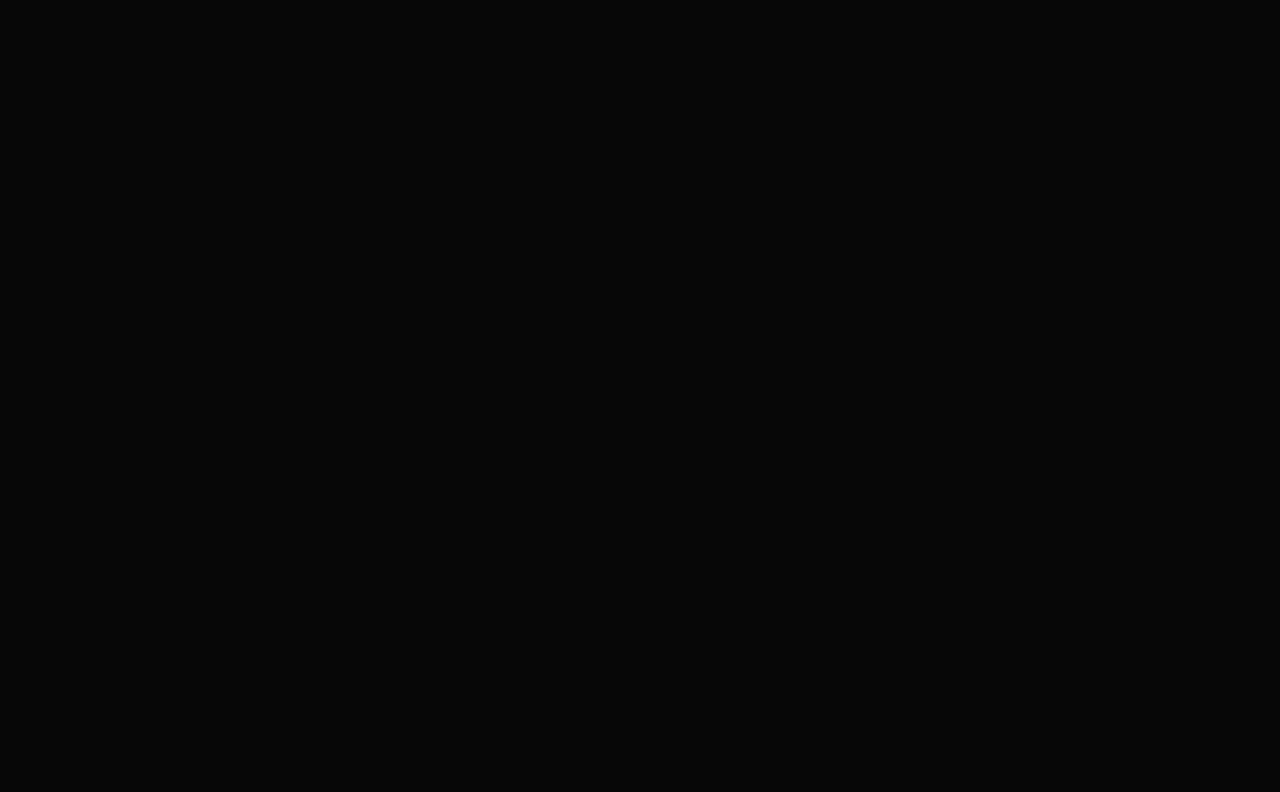
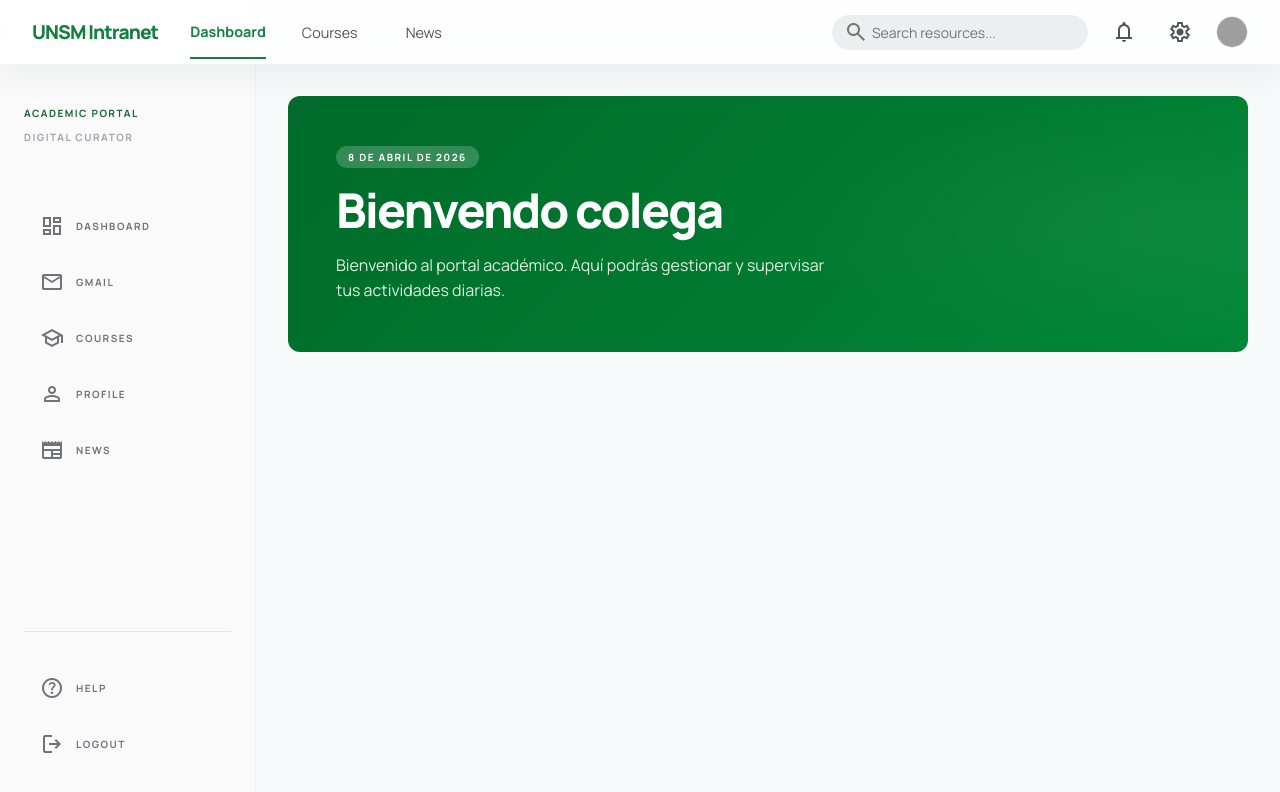
Before and after one commit to CrisMestanza/frontOti, a React (Vite) app: page /comedor in a window 1280 px wide. Before the commit this address had no page. Shown: the top 792 px of the page. Built offline with nearby package versions, Linux system fonts and the light colour scheme; grey boxes are pictures that could not be loaded; the HTML template or start-up script is replaced by a standard one.

Commit message:
second commit

```diff
--- a/src/App.jsx
+++ b/src/App.jsx
@@ -2,6 +2,7 @@
 import { BrowserRouter, Routes, Route } from 'react-router-dom';
 import Dashboard from './pages/dashboard/Dashboard';
 import Gmail from './pages/gmail/Gmail';
+import BecasComedor from './pages/becasComedor/BecasComedor';
 
 export default function App() {
   return (
@@ -9,6 +10,7 @@ export default function App() {
       <Routes>
         <Route path="/dashboard" element={<Dashboard />} />
         <Route path="/gmail" element={<Gmail />} />
+        <Route path="/comedor" element={<BecasComedor />} />
       </Routes>
     </BrowserRouter>
   );
--- /dev/null
+++ b/src/pages/becasComedor/BecasComedor.jsx
@@ -0,0 +1,144 @@
+// Dashboard.jsx
+// Uso: importa y úsalo como elemento de ruta en tu router
+// Ej: <Route path="/dashboard" element={<Dashboard />} />
+
+import styles from '../dashboard/Dashboard.module.css';
+import SideNav from '../../components/SideNav';
+
+// ─── Sub-components ────────────────────────────────────────────────────────────
+
+// sidebar de arriba
+function TopNav() {
+<SideNav />
+  return (
+    <nav className={styles.topNav}>
+      <div className={styles.topNavInner}>
+        <div className={styles.topNavLeft}>
+          <a href="#" className={styles.logo}>UNSM Intranet</a>
+          <div className={styles.topNavLinks} style={{ display: 'none', gap: '1.5rem', marginLeft: '2rem' }}
+            // Se muestra en md+ via CSS del módulo si agregas breakpoint; aquí se oculta en móvil
+          >
+            <a href="#" className={styles.topNavLinkActive}>Dashboard</a>
+            <a href="#" className={styles.topNavLink}>Courses</a>
+            <a href="#" className={styles.topNavLink}>News</a>
+          </div>
+          {/* Links visibles solo md+ */}
+          <div className={styles.topNavLinks}>
+            <a href="#" className={styles.topNavLinkActive}>Dashboard</a>
+            <a href="#" className={styles.topNavLink}>Courses</a>
+            <a href="#" className={styles.topNavLink}>News</a>
+          </div>
+        </div>
+
+        <div className={styles.topNavRight}>
+          <div className={styles.searchWrapper}>
+            <span className={`material-symbols-outlined ${styles.searchIcon}`}>search</span>
+            <input
+              type="text"
+              className={styles.searchInput}
+              placeholder="Search resources..."
+            />
+          </div>
+          <button className={styles.iconBtn}>
+            <span className="material-symbols-outlined">notifications</span>
+          </button>
+          <button className={styles.iconBtn}>
+            <span className="material-symbols-outlined">settings</span>
+          </button>
+          <div className={styles.avatar}>
+            <img
+              src="https://lh3.googleusercontent.com/aida-public/AB6AXuBbkZ6AKnZBP8dM_MRyXY-BhReIl9-X2ip9Bw74ehlvD8-FpcEkiqVRL5Cc3ykUweQ_EsmKpgr4sYPBm8_gtd9ZdMoXbpEhdrdljXnxrJMKO6lXppIFtR6va7lAySyA05_yEuvRE_3U0ssPo_-5bYiyf_E--Tu4M57u6GJCuTseIk0Bjn_I_nV8piVNUsz3cSWI7GXtCXM8upwUunfn-Z8vAseglWhYpDX6dcYJ5qfQ7LVhe2L1gTO-iZ0-WlJjev5gQo_5BdHpirI"
+              alt="Foto de perfil"
+            />
+          </div>
+        </div>
+      </div>
+    </nav>
+  );
+}
+// fin de sidebar de arriba
+
+
+function WelcomeBanner() {
+  const fechaEnLetras = new Intl.DateTimeFormat('es-ES', {
+    day: 'numeric',
+    month: 'long',
+    year: 'numeric'
+  }).format(new Date());
+  return (
+    <section className={styles.banner}>
+      <div className={styles.bannerContent}>
+        <span className={styles.bannerTag}>{fechaEnLetras}</span>
+        <h1 className={styles.bannerTitle}>Bienvendo colega </h1>
+        <p className={styles.bannerDesc}>
+
+  Bienvenido al portal académico. Aquí podrás gestionar y supervisar tus actividades diarias.
+
+        </p>
+      </div>
+      <div className={styles.bannerDecor} />
+    </section>
+  );
+}
+
+
+
+
+
+function MobileNav() {
+  const items = [
+    { icon: 'dashboard',     label: 'Home',    active: true  },
+    { icon: 'school',        label: 'Courses', active: false },
+    { icon: 'notifications', label: 'Alerts',  active: false },
+    { icon: 'person',        label: 'Profile', active: false },
+  ];
+
+  return (
+    <nav className={styles.mobileNav}>
+      {items.map(({ icon, label, active }) => (
+        <button
+          key={label}
+          className={`${styles.mobileNavBtn} ${active ? styles.active : styles.inactive}`}
+        >
+          <span className="material-symbols-outlined">{icon}</span>
+          <span className={styles.mobileNavLabel}>{label}</span>
+        </button>
+      ))}
+    </nav>
+  );
+}
+
+// ─── Page Component (default export → úsalo como ruta) ─────────────────────────
+
+export default function BecasComedor() {
+  return (
+    <>
+      {/* Google Fonts (si tu proyecto no los carga globalmente) */}
+      <link
+        href="https://fonts.googleapis.com/css2?family=Manrope:wght@400;600;700;800&display=swap"
+        rel="stylesheet"
+      />
+      <link
+        href="https://fonts.googleapis.com/css2?family=Material+Symbols+Outlined:wght,FILL@100..700,0..1&display=swap"
+        rel="stylesheet"
+      />
+
+      <div className={styles.wrapper}>
+        <TopNav />
+        <SideNav />
+
+        <main className={styles.main}>
+          <div className={styles.contentInner}>
+            <WelcomeBanner />
+
+
+
+
+          </div>
+        </main>
+
+        <MobileNav />
+      </div>
+    </>
+  );
+}
```
